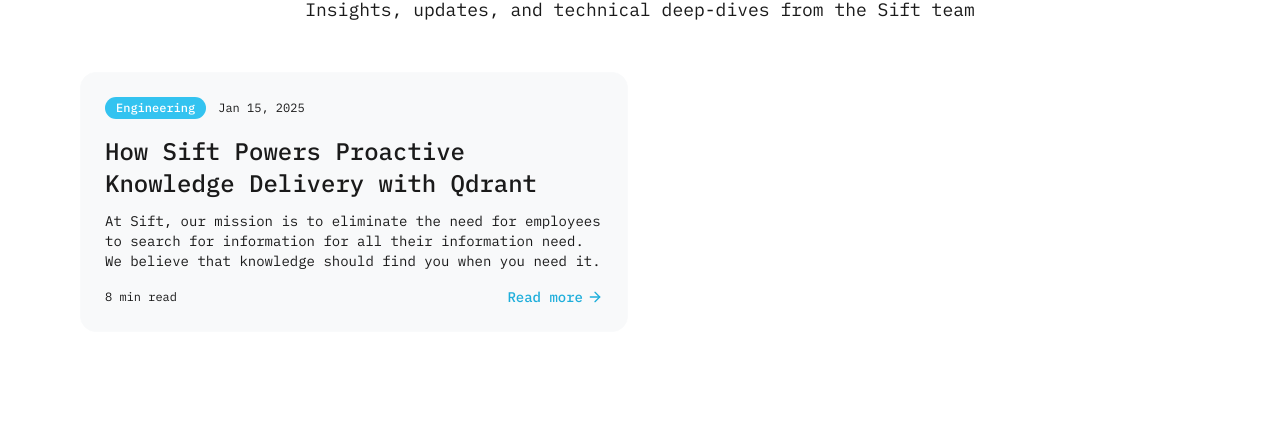
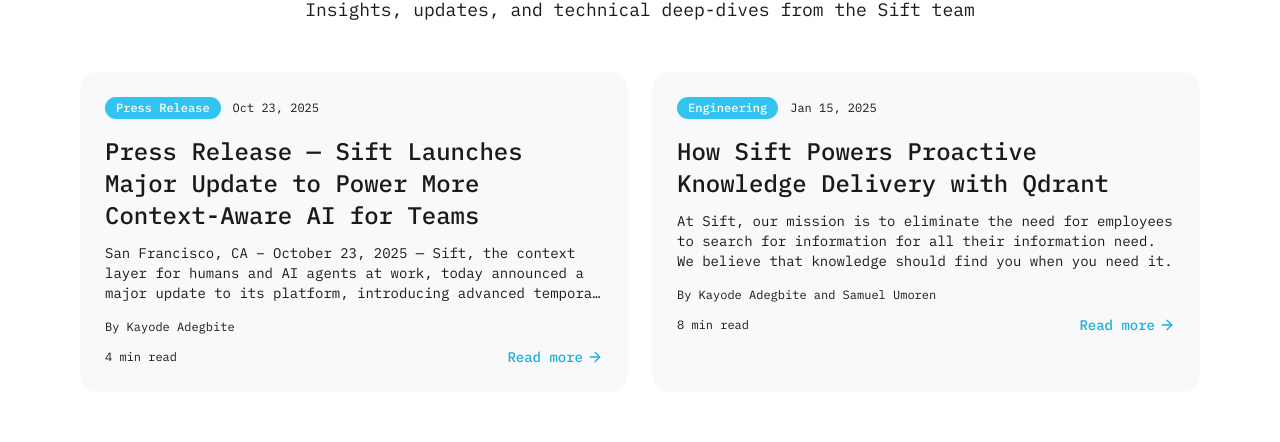
Before and after one commit to officialkayode/getsift, a React (Vite) app: page /blog in a window 1280 px wide. Shown: the part 132-574 px from the top of the page. Built offline with nearby package versions, Linux system fonts and the light colour scheme.

Commit message:
feat: Add second blog post and author information

```diff
--- a/src/pages/Blog.tsx
+++ b/src/pages/Blog.tsx
@@ -6,11 +6,22 @@ import { ArrowRight } from "lucide-react";
 
 const blogPosts = [
   {
+    id: 2,
+    slug: "sift-launches-major-update-context-aware-ai",
+    title: "Press Release — Sift Launches Major Update to Power More Context-Aware AI for Teams",
+    date: "2025-10-23",
+    category: "Press Release",
+    authors: ["Kayode Adegbite"],
+    readTime: "4 min read",
+    excerpt: "San Francisco, CA – October 23, 2025 — Sift, the context layer for humans and AI agents at work, today announced a major update to its platform, introducing advanced temporal reasoning, improved rhetorical question detection, and continuous user-based summaries.",
+  },
+  {
     id: 1,
     slug: "how-sift-powers-proactive-knowledge-delivery",
     title: "How Sift Powers Proactive Knowledge Delivery with Qdrant",
     date: "2025-01-15",
     category: "Engineering",
+    authors: ["Kayode Adegbite", "Samuel Umoren"],
     readTime: "8 min read",
     excerpt: "At Sift, our mission is to eliminate the need for employees to search for information for all their information need. We believe that knowledge should find you when you need it.",
   }
@@ -59,6 +70,12 @@ const Blog = () => {
                     {post.excerpt}
                   </p>
 
+                  <div className="flex items-center justify-between mb-3">
+                    <span className="text-xs text-muted-foreground font-mono font-light">
+                      By {post.authors.join(" and ")}
+                    </span>
+                  </div>
+
                   <div className="flex items-center justify-between">
                     <span className="text-xs text-muted-foreground font-mono font-light">
                       {post.readTime}
--- a/src/pages/BlogPost.tsx
+++ b/src/pages/BlogPost.tsx
@@ -7,11 +7,43 @@ import { ArrowLeft } from "lucide-react";
 
 const blogPosts = [
   {
+    id: 2,
+    slug: "sift-launches-major-update-context-aware-ai",
+    title: "Press Release — Sift Launches Major Update to Power More Context-Aware AI for Teams",
+    date: "2025-10-23",
+    category: "Press Release",
+    authors: ["Kayode Adegbite"],
+    readTime: "4 min read",
+    excerpt: "San Francisco, CA – October 23, 2025 — Sift, the context layer for humans and AI agents at work, today announced a major update to its platform, introducing advanced temporal reasoning, improved rhetorical question detection, and continuous user-based summaries.",
+    content: `San Francisco, CA – October 23, 2025 — Sift, the context layer for humans and AI agents at work, today announced a major update to its platform, introducing advanced temporal reasoning, improved rhetorical question detection, and continuous user-based summaries — setting a new standard for contextual intelligence inside enterprise communication tools.
+
+With this release, Sift takes a significant step toward its vision of becoming the "operating system for organizational intelligence."
+
+## Key Updates
+
+**Smarter Understanding of Human Intent:**
+Sift's models now detect rhetorical questions and nuanced phrasing more accurately, enabling more natural, contextually aware responses across conversations.
+
+**Temporal Awareness:**
+The system now interprets and answers time-dependent questions — such as progress over weeks or changes across quarters — with higher accuracy, giving teams a more dynamic, data-driven view of their own operations.
+
+**Persistent, Personalized Summaries:**
+Each user now benefits from ongoing summaries maintained per channel and per thread, allowing Sift to deliver faster, more precise answers grounded in real, evolving context.
+
+**Future-Proof Architecture:**
+This new foundation enables support for long-term memory and organizational summaries — addressing the long-standing challenges of knowledge drift and loss that Sift's early customers, including Paystack and Mainstack, identified in their workflows.
+
+"Our goal has always been to eliminate the friction of recontextualization inside organizations," said Kayode Adegbite, Co-Founder and CEO of Sift. "With this update, Sift doesn't just recall context — it understands it over time, enabling humans and agents to work in true sync."
+
+Sift continues to expand its enterprise partnerships and integrations, building toward a secure, continuously learning context graph that powers smarter reasoning for both people and AI systems across the enterprise.`
+  },
+  {
     id: 1,
     slug: "how-sift-powers-proactive-knowledge-delivery",
     title: "How Sift Powers Proactive Knowledge Delivery with Qdrant",
     date: "2025-01-15",
     category: "Engineering",
+    authors: ["Kayode Adegbite", "Samuel Umoren"],
     readTime: "8 min read",
     excerpt: "At Sift, our mission is to eliminate the need for employees to search for information for all their information need. We believe that knowledge should find you when you need it.",
     content: `At Sift, our mission is to eliminate the need for employees to search for information for all their information need. We believe that knowledge should find you when you need it. To achieve this, we built Sift, a proactive contextual information delivery engine that surfaces relevant knowledge from across an enterprise's digital ecosystem directly within their workflow. At the heart of our retrieval system is Qdrant, providing the speed, scalability, and powerful filtering capabilities we need to deliver a seamless experience.
@@ -105,6 +137,9 @@ const BlogPost = () => {
               <h1 className="text-4xl md:text-5xl font-mono font-medium mb-4">
                 {post.title}
               </h1>
+              <p className="text-base text-muted-foreground font-mono font-light mb-2">
+                By {post.authors.join(" and ")}
+              </p>
               <p className="text-lg text-muted-foreground font-mono font-light">
                 {post.excerpt}
               </p>
```
